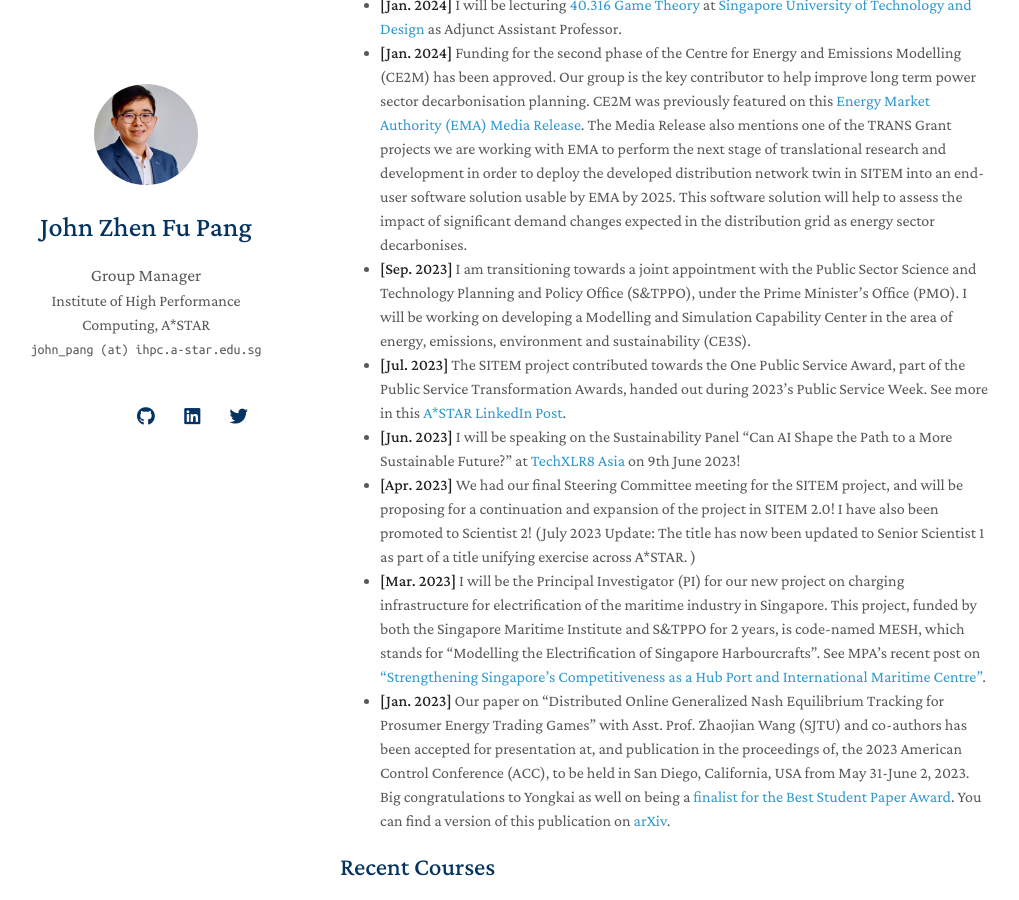
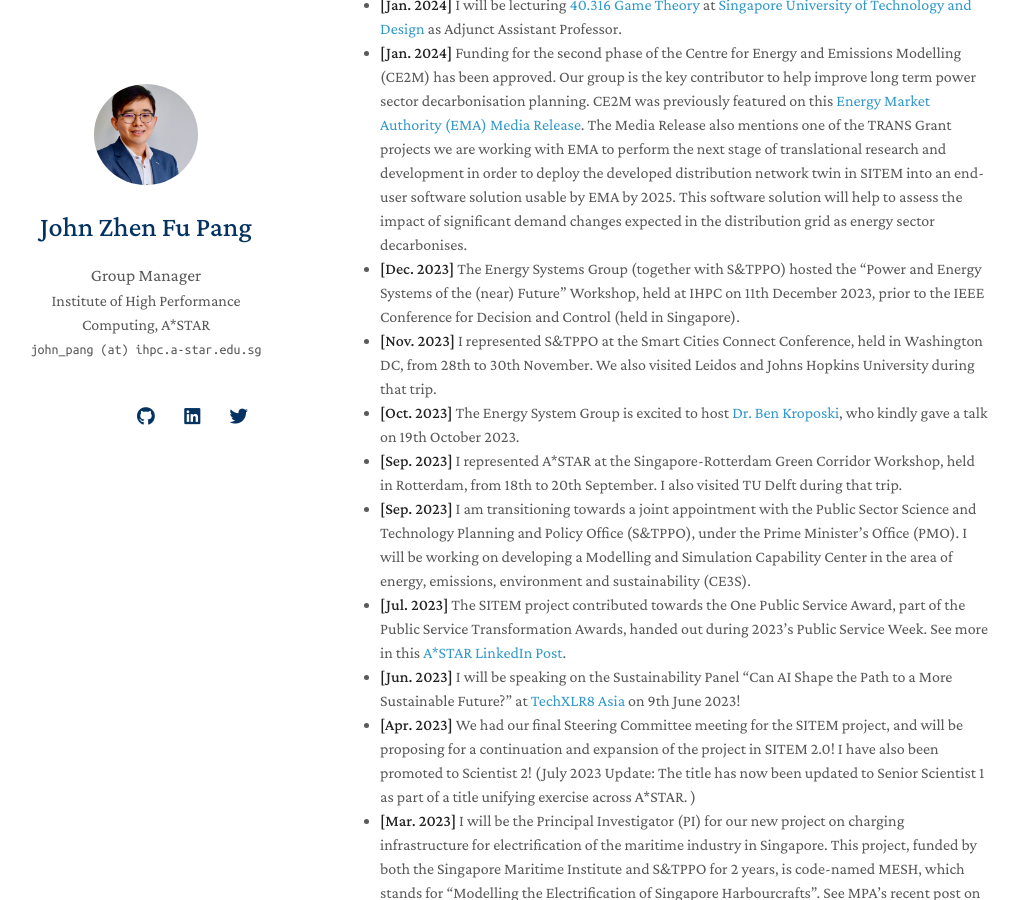
Before and after one commit to j-pang/j-pang.github.io, a Jekyll site: the page built from index.md, in a window 1280 px wide and 900 px high, scrolled down 1417 px. Shown: the whole window, without its empty margins (130-1149 px from the left). Built offline with Jekyll 4.4.1, drawn with Linux system fonts in a browser that asks for light colours; nearby versions of some CDN libraries; a style sheet for code colours, icons or effects is not loaded; our own code applies the rules of GitHub Pages for plain Markdown files.

Commit message:
Update index.md

```diff
--- a/index.md
+++ b/index.md
@@ -26,6 +26,10 @@ The Energy Systems Group at IHPC (housed under the Systems Science Department) a
 
 - **[Jan. 2024]** I will be lecturing [40.316 Game Theory](https://esd.sutd.edu.sg/courses/40316-game-theory/) at [Singapore University of Technology and Design](https://www.sutd.edu.sg/) as Adjunct Assistant Professor.
 - **[Jan. 2024]** Funding for the second phase of the Centre for Energy and Emissions Modelling (CE2M) has been approved. Our group is the key contributor to help improve long term power sector decarbonisation planning. CE2M was previously featured on this [Energy Market Authority (EMA) Media Release](https://www.spgroup.com.sg/about-us/media-resources/news-and-media-releases/Leveraging-Digital-Solutions-to-Future-Proof-Singapore-s-Energy-Grid). The Media Release also mentions one of the TRANS Grant projects we are working with EMA to perform the next stage of translational research and development in order to deploy the developed distribution network twin in SITEM into an end-user software solution usable by EMA by 2025. This software solution will help to assess the impact of significant demand changes expected in the distribution grid as energy sector decarbonises.
+- **[Dec. 2023]** The Energy Systems Group (together with S&TPPO) hosted the "Power and Energy Systems of the (near) Future" Workshop, held at IHPC on 11th December 2023, prior to the IEEE Conference for Decision and Control (held in Singapore).
+- **[Nov. 2023]** I represented S&TPPO at the Smart Cities Connect Conference, held in Washington DC, from 28th to 30th November. We also visited Leidos and Johns Hopkins University during that trip.
+- **[Oct. 2023]** The Energy System Group is excited to host [Dr. Ben Kroposki](https://www.nrel.gov/research/staff/ben-kroposki.html), who kindly gave a talk on 19th October 2023.
+- **[Sep. 2023]** I represented A*STAR at the Singapore-Rotterdam Green Corridor Workshop, held in Rotterdam, from 18th to 20th September. I also visited TU Delft during that trip.
 - **[Sep. 2023]** I am transitioning towards a joint appointment with the Public Sector Science and Technology Planning and Policy Office (S&TPPO), under the Prime Minister's Office (PMO). I will be working on developing a Modelling and Simulation Capability Center in the area of energy, emissions, environment and sustainability (CE3S).
 - **[Jul. 2023]** The SITEM project contributed towards the One Public Service Award, part of the Public Service Transformation Awards, handed out during 2023's Public Service Week. See more in this [A*STAR LinkedIn Post](https://www.linkedin.com/posts/astarsg_facesofastar-psw2023-activity-7082282023930757120-NAEO?utm_source=share&utm_medium=member_desktop).
 - **[Jun. 2023]** I will be speaking on the Sustainability Panel "Can AI Shape the Path to a More Sustainable Future?" at [TechXLR8 Asia](https://asiatechxsg.com/techxlr8asia/) on 9th June 2023!
```
